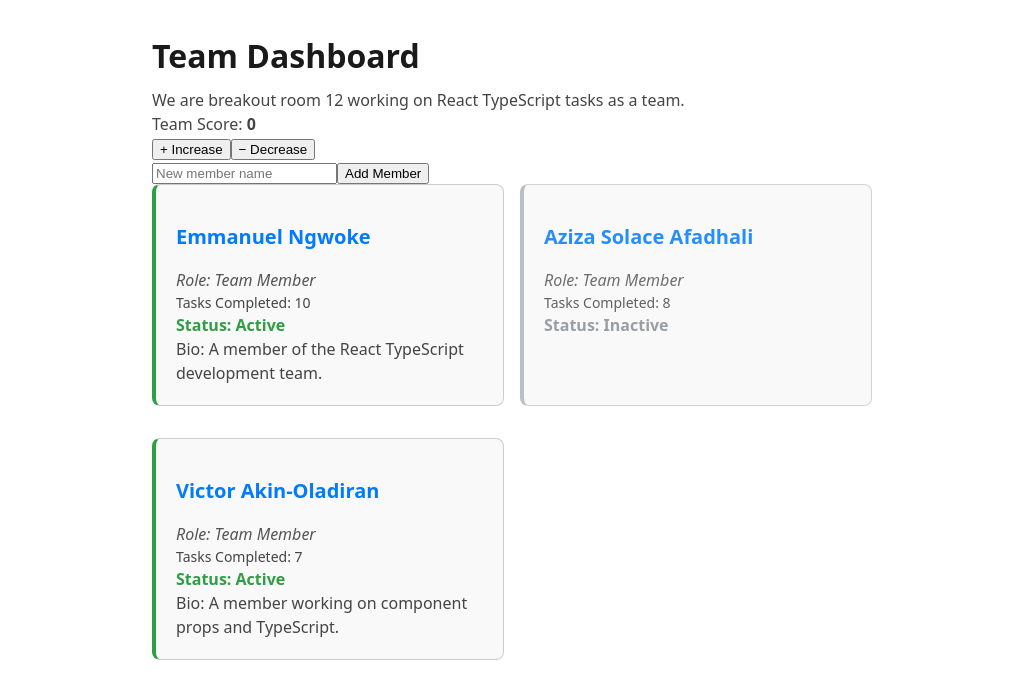
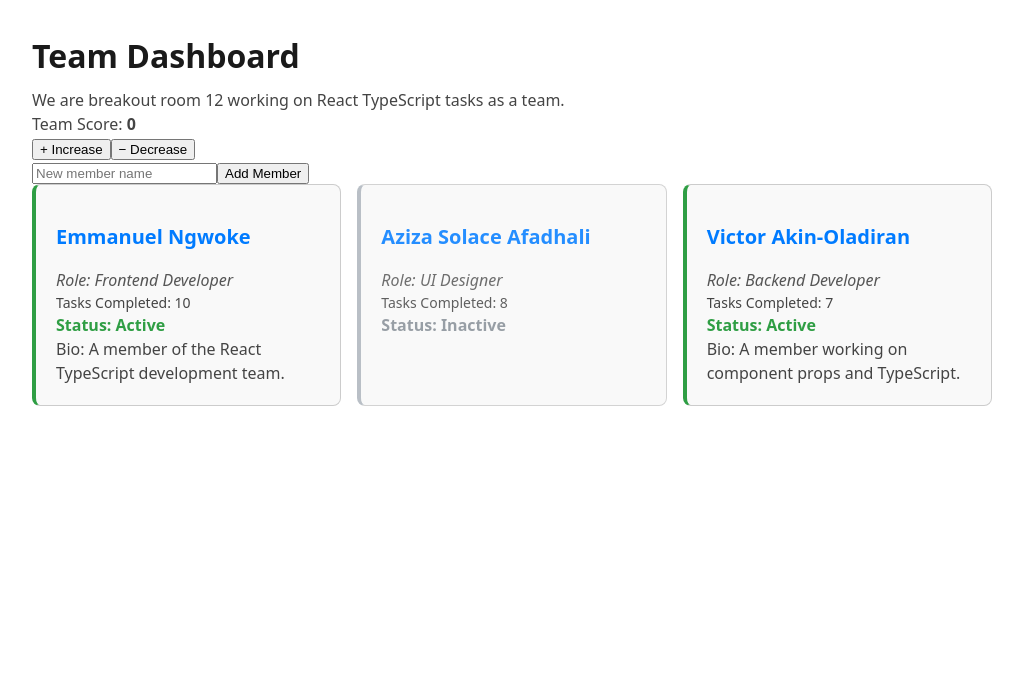
Before and after one commit to Emma001code/Coding-party-Group-12, a React (Vite) app: page / in a window 1280 px wide. Shown: the top 698 px of the page, without its empty margins (128-1151 px from the left). Built offline with nearby package versions, Linux system fonts and the light colour scheme.

Commit message:
Give members distinct roles and credit setup authors.

```diff
--- a/src/App.css
+++ b/src/App.css
@@ -1,5 +1,6 @@
+/* Author: Emmanuel Ngwoke */
 .app {
-  max-width: 720px;
+  max-width: 960px;
   margin: 0 auto;
   padding: 2rem 1.5rem;
 }
--- a/src/App.tsx
+++ b/src/App.tsx
@@ -1,5 +1,7 @@
 import './App.css'
 import TeamDashboard from './TeamDashboard'
+
+//Author: Emmanuel Ngwoke
 
 function App() {
   return (
--- a/src/TeamDashboard.tsx
+++ b/src/TeamDashboard.tsx
@@ -16,9 +16,9 @@ interface MemberData {
 }
 
 const memberList: MemberData[] = [
-  { name: "Emmanuel Ngwoke", role: "Team Member", tasksCompleted: 10, isActive: true, bio: "A member of the React TypeScript development team." },
-  { name: "Aziza Solace Afadhali", role: "Team Member", tasksCompleted: 8, isActive: false },
-  { name: "Victor Akin-Oladiran", role: "Team Member", tasksCompleted: 7, isActive: true, bio: "A member working on component props and TypeScript." },
+  { name: "Emmanuel Ngwoke", role: "Frontend Developer", tasksCompleted: 10, isActive: true, bio: "A member of the React TypeScript development team." },
+  { name: "Aziza Solace Afadhali", role: "UI Designer", tasksCompleted: 8, isActive: false },
+  { name: "Victor Akin-Oladiran", role: "Backend Developer", tasksCompleted: 7, isActive: true, bio: "A member working on component props and TypeScript." },
 ];
 
 function TeamDashboard() {
--- a/src/index.css
+++ b/src/index.css
@@ -1,3 +1,5 @@
+/* Author: Emmanuel Ngwoke */
+
 :root {
   font-family: system-ui, 'Segoe UI', Roboto, sans-serif;
   line-height: 1.5;
```
